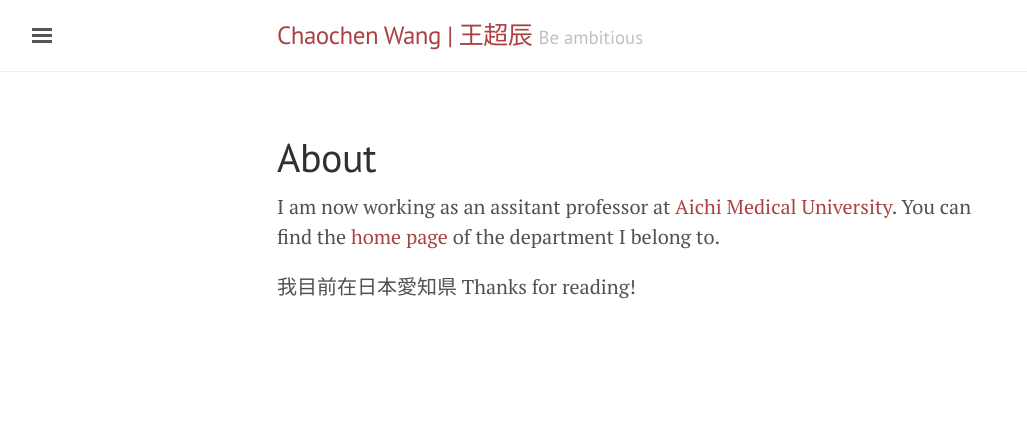
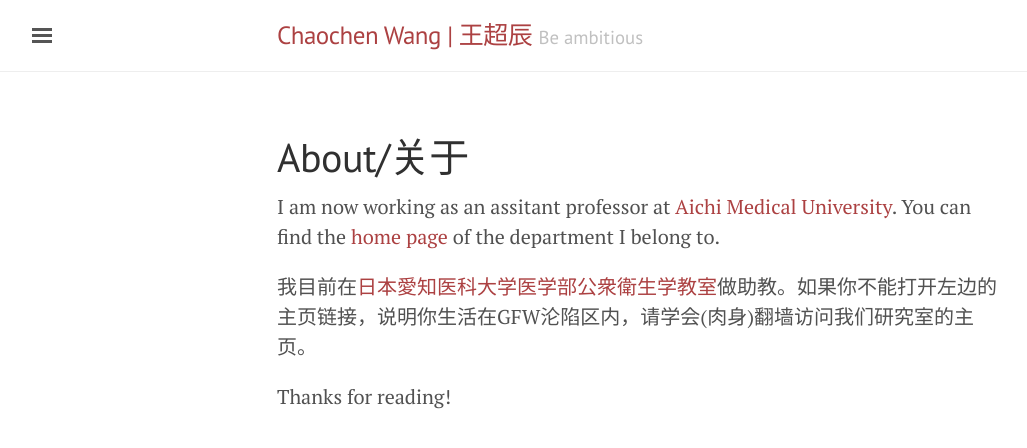
Before and after one commit to cjjcwang/winterwang.github.io, a Jekyll site: the page built from about.md, in a window 1280 px wide. Shown: the top 448 px of the page, without its empty margins (3-1030 px from the left). Built offline with Jekyll 4.4.1, drawn with Linux system fonts in a browser that asks for light colours.

Commit message:
about added

```diff
--- a/about.md
+++ b/about.md
@@ -1,8 +1,10 @@
 ---
 layout: page
-title: About
+title: About/关于
 ---
 I am now working as an assitant professor at [Aichi Medical University](http://www.aichi-med-u.ac.jp/). You can find the [home page](https://sites.google.com/site/aichimeduniv/home) of the department I belong to.
 
-我目前在日本愛知県
+我目前在[日本愛知医科大学医学部公衆衛生学教室](https://sites.google.com/site/aichimeduniv/home)做助教。如果你不能打开左边的主页链接，说明你生活在GFW沦陷区内，请学会(肉身)翻墙访问我们研究室的主页。
+
+
 Thanks for reading!
```
